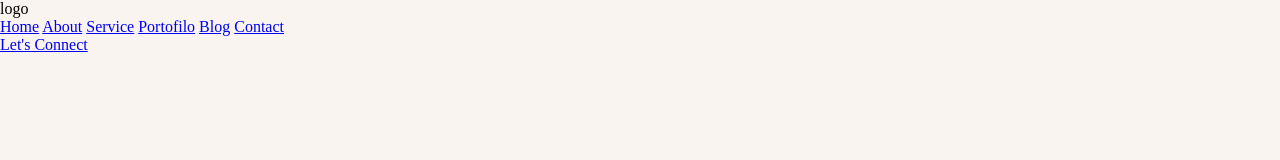
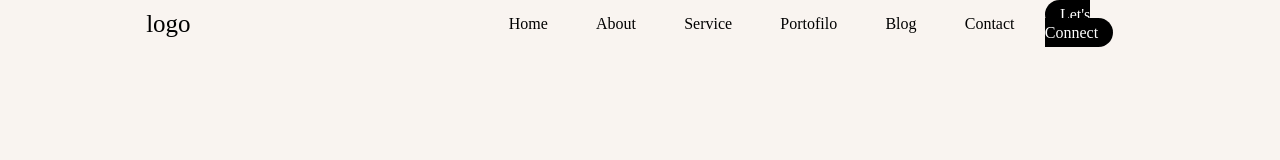
Before and after one commit to Gidbolu/portfoliodev, a plain HTML site: page index.html in a window 1280 px wide. Drawn offline with Linux system fonts and the light colour scheme.

Commit message:
first commit

```diff
--- a/index.html
+++ b/index.html
@@ -22,7 +22,7 @@
                 </ul>
             </nav>
         </div>
-        <div>
+        <div class="div">
             <a href="#" class="">Let's Connect</a>
         </div>
     </section>
--- a/style.css
+++ b/style.css
@@ -4,3 +4,46 @@
     box-sizing: border-box;
     background-color: #F9F4F0;
 }
+
+.section1{
+    display: flex;
+    align-items: center;
+    justify-content: space-around;
+    /* background-color: aqua; */
+    padding: 0.3%;
+
+}
+
+.section1 div p{
+    font-size: 25px;
+
+}
+
+.section1 div nav ul{
+    /* background-color: bisque; */
+    width: 200%;
+    padding: 3%;
+    margin: 1%;
+}
+
+.section1 div nav ul a{
+    text-decoration: none;
+    color: #000;
+    margin: 2%;
+    /* background-color: aquamarine; */
+    padding: 2%;
+
+}
+
+.section1 .div{
+    /* background-color: bisque; */
+    width: 7%;
+}
+
+.section1 .div a{
+    text-decoration: none;
+    color: #fff;
+    background: #000;
+    padding: 7% 17%;
+    border-radius: 15px;
+}
```
